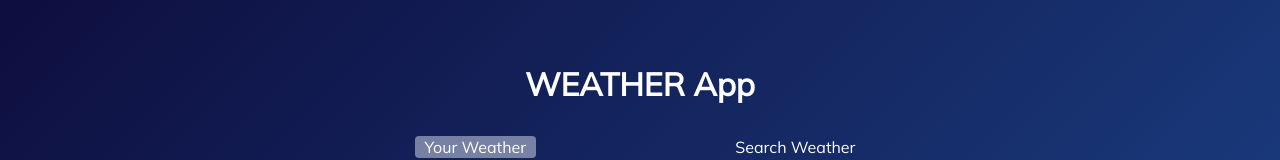
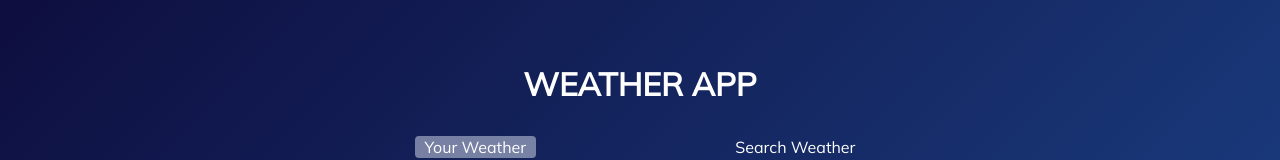
Before and after one commit to sksunariya/weatherapp, a plain HTML site: page index.html in a window 1280 px wide. Shown: the top 160 px of the page. Drawn offline with Linux system fonts and the light colour scheme.

Commit message:
Update index.html

```diff
--- a/index.html
+++ b/index.html
@@ -16,7 +16,7 @@
     <div id="wrapper">
         <div class="content-container">
 
-            <h1>WEATHER App</h1>
+            <h1>WEATHER APP</h1>
 
             <!-- tab- container  -->
             <div class="tab-container">
```
